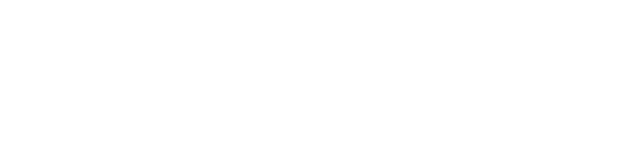
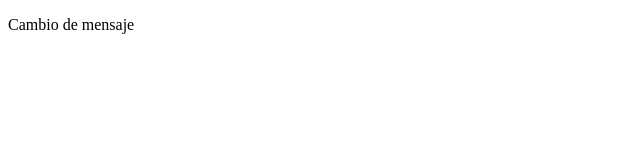
Before and after one commit to CristianR12/Prueba, a plain HTML site: page index.html in a window 1280 px wide. Shown: the whole page, without its empty margins (0-640 px from the left). Drawn offline with Linux system fonts and the light colour scheme.

Commit message:
Nuevo git jajaja

```diff
--- a/index.html
+++ b/index.html
@@ -7,6 +7,6 @@
     <title>Document</title>
 </head>
 <body>
-
+    <p>Cambio de mensaje</p>
 </body>
 </html>
```
